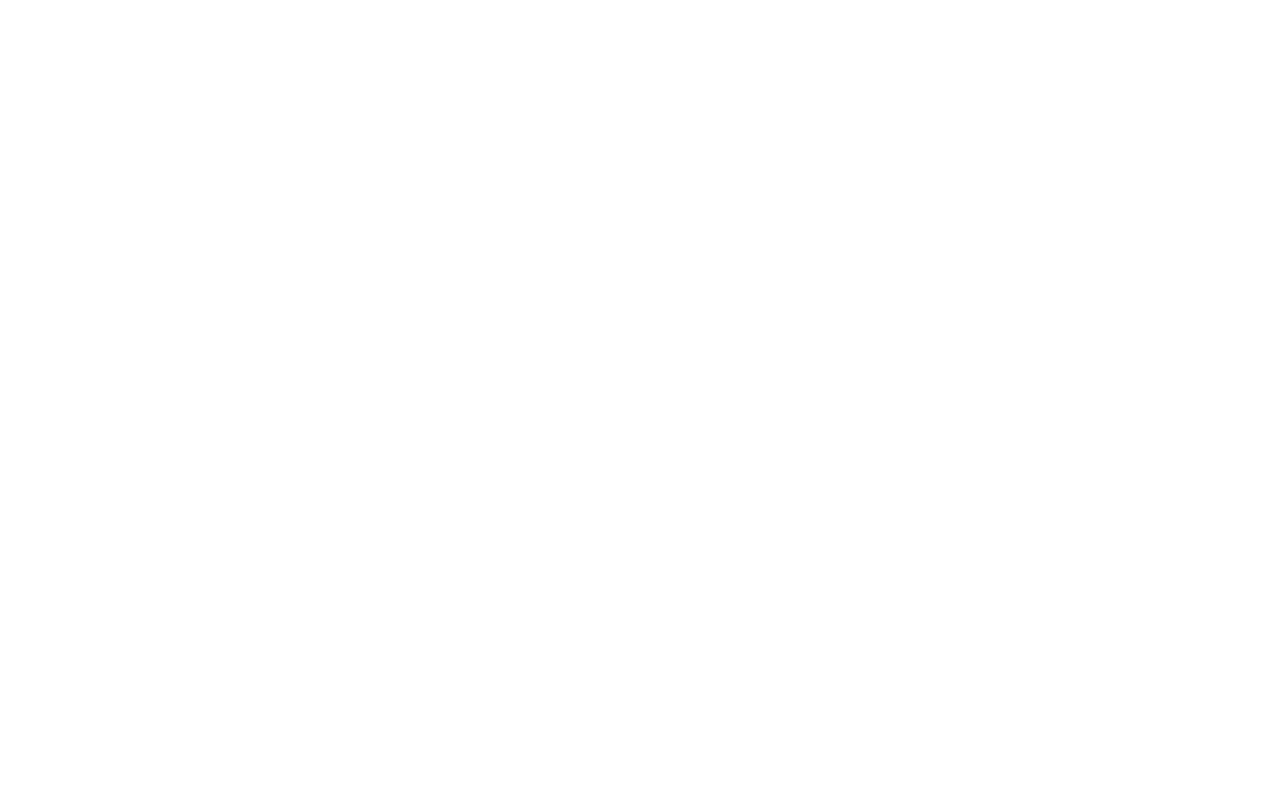
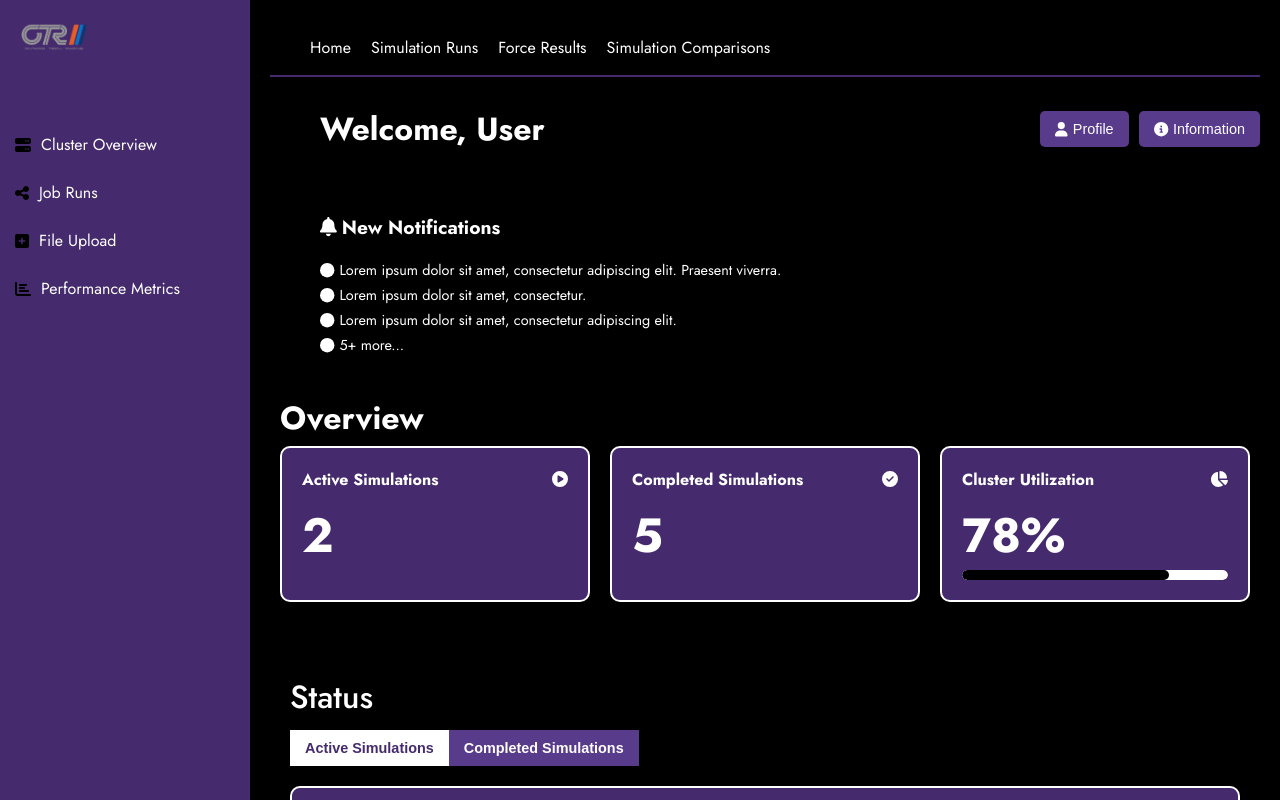
Before and after one commit to OntarioTechRacing/cluster_frontend, a React (Create React App) app: page / in a window 1280 px wide. Before the commit this address had no page. Built offline with nearby package versions, Linux system fonts and the light colour scheme.

Commit message:
minor fixes after main merge

```diff
--- a/src/App.js
+++ b/src/App.js
@@ -1,16 +1,15 @@
 import { BrowserRouter, Route, Routes } from "react-router-dom";
 import SimulationRuns from "./Pages/Simulation-Runs/SimulationRuns";
-import Hero from "./components/Hero/Hero.jsx";
+import Hero from "./Components/Hero/Hero.jsx";
 
 function App() {
   return (
     <BrowserRouter>
       <Routes>
         <Route path="/simulation-runs" element={<SimulationRuns />} />
-        <Route path="/home" element={<Hero />} />
+        <Route path="/" element={<Hero />} />
       </Routes>
     </BrowserRouter>
-
   );
 }
 
--- a/src/Pages/Simulation-Runs/SimulationRuns.jsx
+++ b/src/Pages/Simulation-Runs/SimulationRuns.jsx
@@ -1,9 +1,9 @@
 import React from "react";
-import SideNavBar from "../../Components/Side-Bar-Nav/SideNavBar";
 import MainLayout from "../../Components/Simulation Runs/MainLayout";
 import { Box } from "@mui/material";
 import TableSection from "../../Components/Simulation Runs/Table Section/TableSection";
 import ImageSection from "../../Components/Simulation Runs/Image Section/ImageSection";
+import Navbar from "../../Components/NavBar/Navbar";
 
 export default function SimulationRuns() {
   return (
@@ -13,7 +13,7 @@
         display: "flex",
       }}
     >
-      <SideNavBar />
+      <Navbar />
       <MainLayout>
         <TableSection />
         <ImageSection />
```
